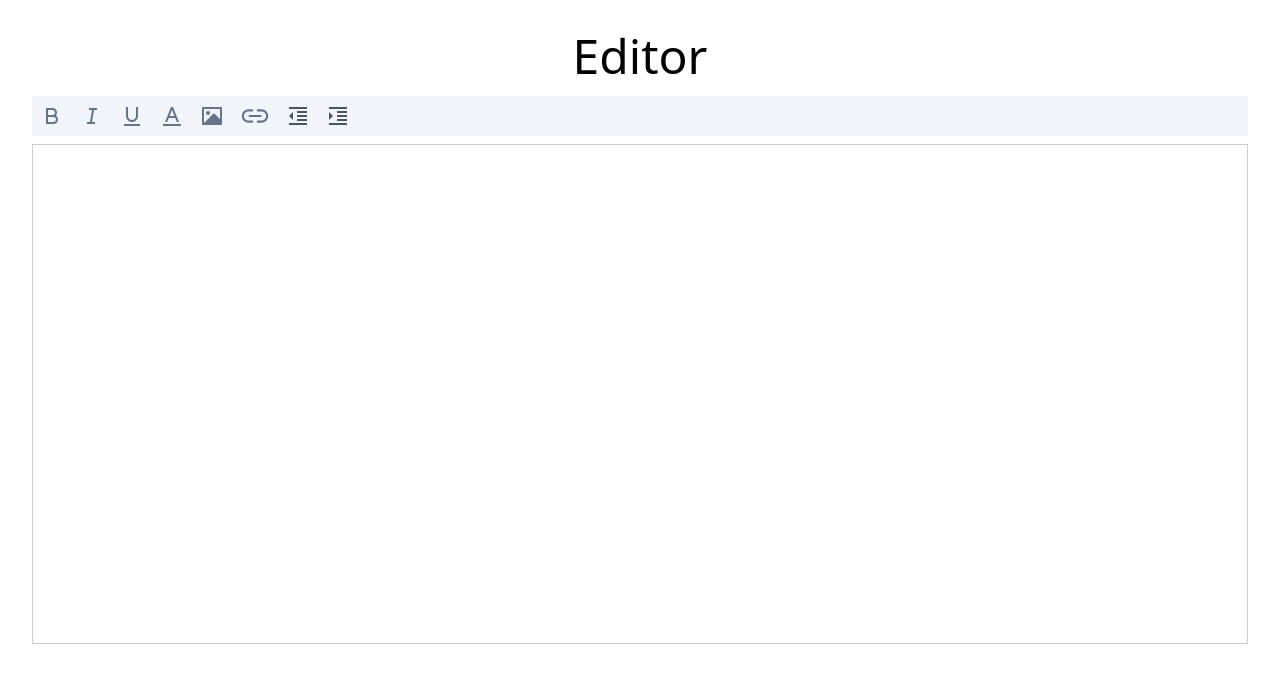
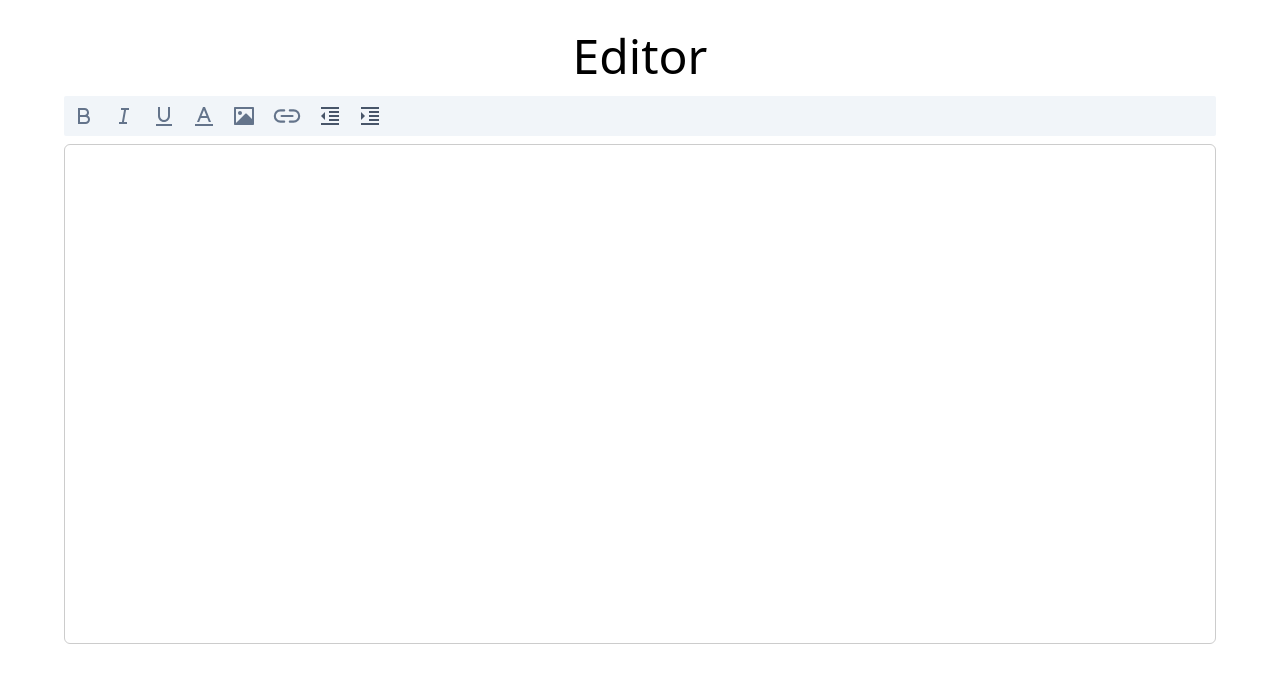
Before and after one commit to Sumon092/react-editor, a React (Vite) app in the folder react-editor/: page / in a window 1280 px wide. Shown: the top 682 px of the page. Built offline with nearby package versions, Linux system fonts and the light colour scheme.

Commit message:
indent increase and decrease added

```diff
--- a/react-editor/src/Component/EditorMain.jsx
+++ b/react-editor/src/Component/EditorMain.jsx
@@ -1,10 +1,9 @@
-import { useState, useRef } from "react";
+import { useState, useRef, useEffect } from "react";
 import { SketchPicker } from 'react-color';
-import DOMPurify from 'dompurify';
 import ImageURL from "./ImageURL";
 import LinkInsertion from "./LinkInsertion";
 import { MdOutlineFormatIndentDecrease, MdOutlineFormatIndentIncrease } from "react-icons/md";
-import { IoLinkOutline } from 'react-icons/io5'
+import { IoLinkOutline } from 'react-icons/io5';
 import { RiBold, RiFontColor, RiImageFill, RiItalic, RiUnderline } from "react-icons/ri";
 
 const EditorMain = () => {
@@ -19,7 +18,6 @@ const EditorMain = () => {
     const contentEditableRef = useRef(null);
     const imageButtonRef = useRef(null);
     const linkButtonRef = useRef(null);
-
 
     const applyStyle = (command, value = null) => {
         document.execCommand(command, false, value);
@@ -43,7 +41,7 @@ const EditorMain = () => {
         }
     };
 
-    // Image URL insertion
+
     const openImageModal = (e) => {
         saveSelection();
         const buttonRect = e.target.getBoundingClientRect();
@@ -54,7 +52,6 @@ const EditorMain = () => {
         setDisplayImageModal(true);
     };
 
-    // Link text insertion
     const openLinkModal = (e) => {
         saveSelection();
         const buttonRect = e.target.getBoundingClientRect();
@@ -65,8 +62,16 @@ const EditorMain = () => {
         setDisplayLinkModal(true);
     };
 
+    const applyIndent = () => {
+        applyStyle("indent");
+    };
+
+    const applyOutdent = () => {
+        applyStyle("outdent");
+    };
+
     return (
-        <div className="editor-wrapper">
+        <div className="editor-wrapper text-start px-8">
             <div className="flex gap-4 mb-2 items-center h-10 bg-slate-100 px-2 rounded-sm">
                 <button onClick={() => applyStyle("bold")}><RiBold className="text-slate-500 text-2xl font-thin" /></button>
                 <button onClick={() => applyStyle("italic")}><RiItalic className="text-slate-500 text-2xl font-thin" /></button>
@@ -86,8 +91,8 @@ const EditorMain = () => {
                 >
                     <IoLinkOutline className="text-slate-500 text-3xl" />
                 </button>
-                <button><MdOutlineFormatIndentDecrease className="text-2xl text-slate-600" /></button>
-                <button><MdOutlineFormatIndentIncrease className="text-2xl text-slate-600" /></button>
+                <button onClick={applyOutdent}><MdOutlineFormatIndentDecrease className="text-2xl text-slate-600" /></button>
+                <button onClick={applyIndent}><MdOutlineFormatIndentIncrease className="text-2xl text-slate-600" /></button>
             </div>
             {displayColorPicker && (
                 <div style={{ position: 'absolute', zIndex: 2 }}>
@@ -125,9 +130,9 @@ const EditorMain = () => {
 
             <div
                 ref={contentEditableRef}
-                className="output max-w-full min-w-xl"
+                className="output max-w-full min-w-xl !px-4 focus:outline-none rounded-md border-2 border-slate-400"
                 contentEditable
-                dangerouslySetInnerHTML={{ __html: DOMPurify.sanitize(htmlContent) }}
+                dangerouslySetInnerHTML={{ __html: htmlContent }}
                 style={{ minHeight: '500px', border: '1px solid #ccc', padding: '10px' }}
                 onMouseUp={saveSelection}
                 onKeyUp={saveSelection}
```
